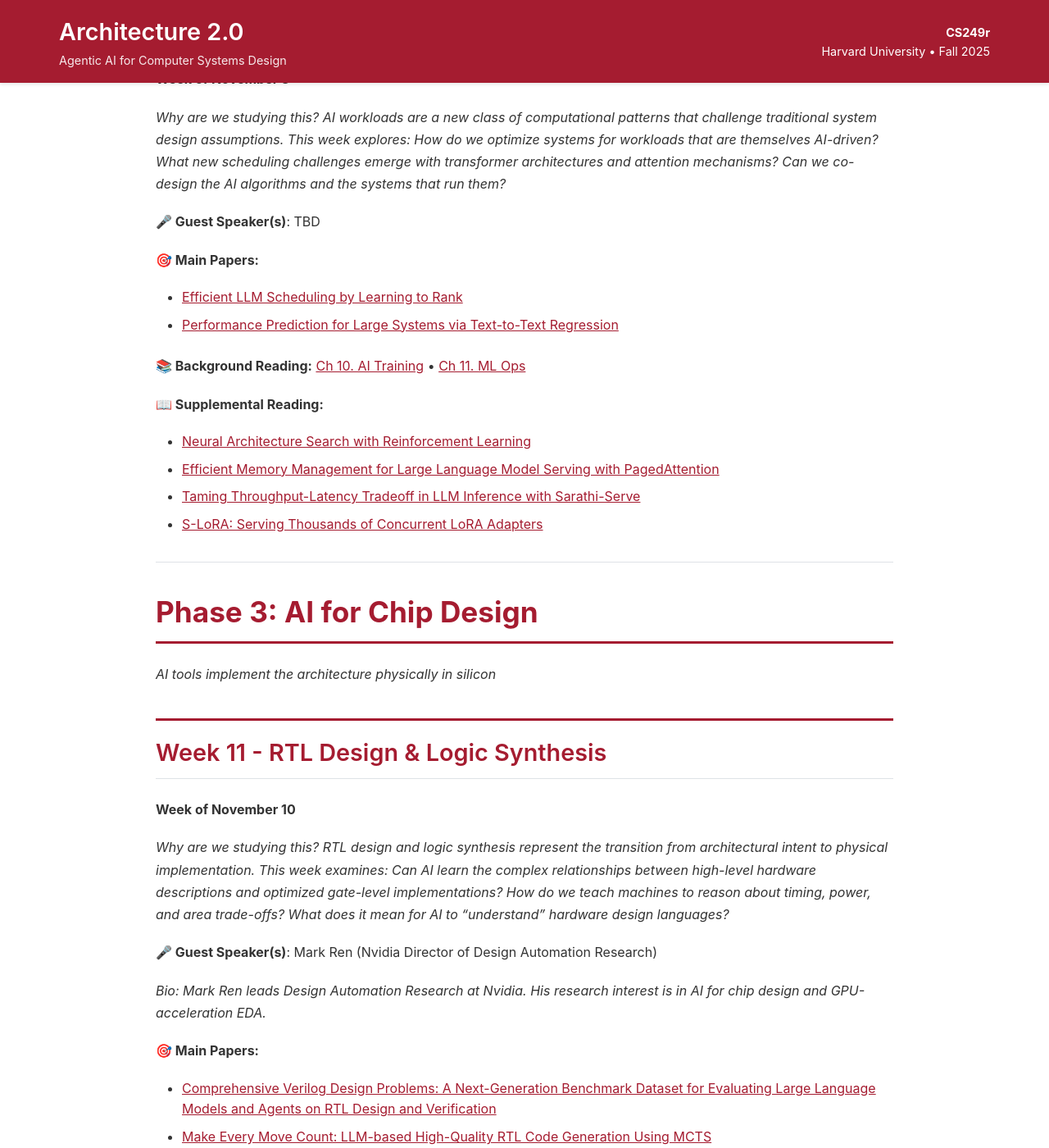
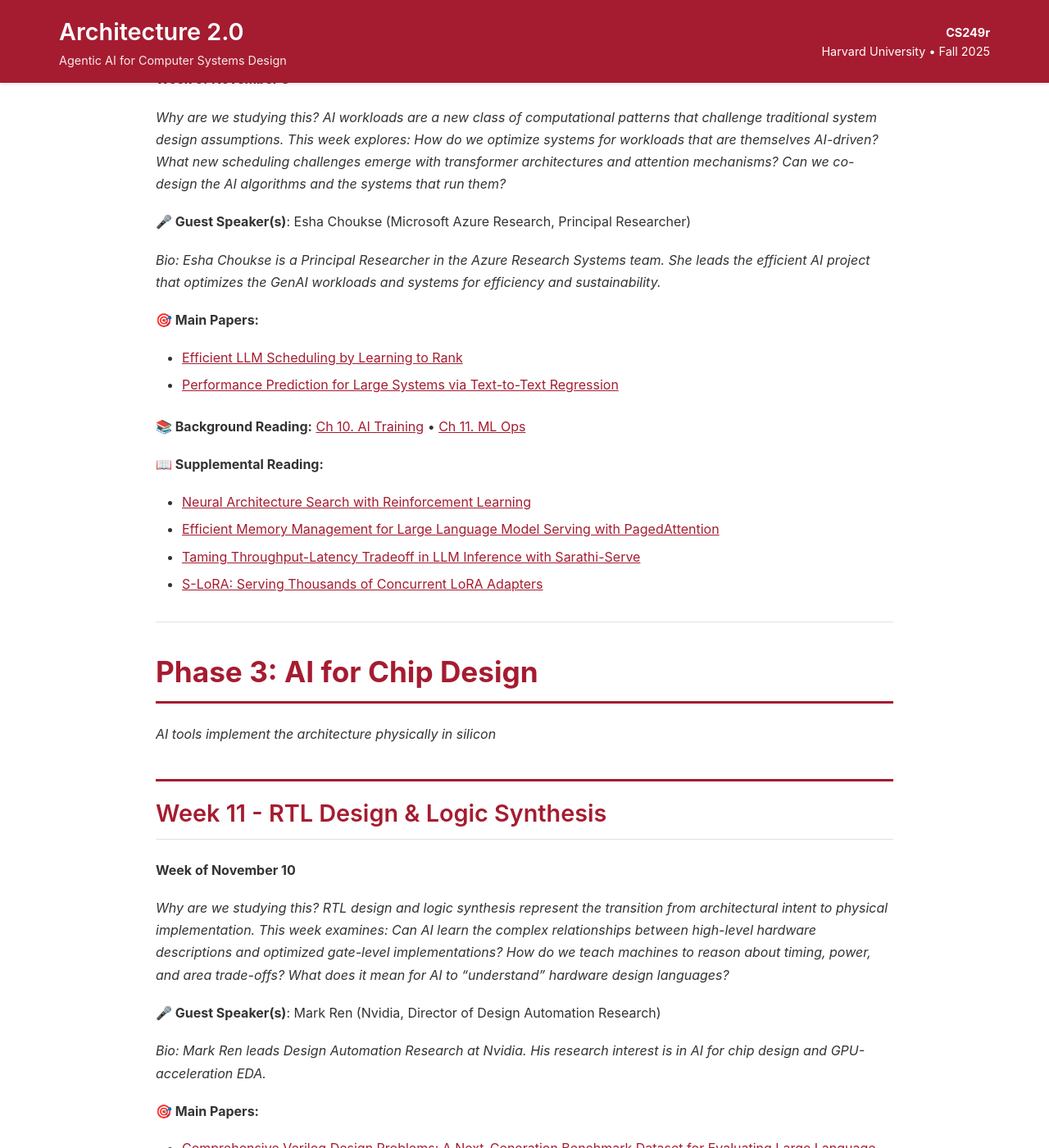
Before and after one commit to harvard-edge/cs249r_fall2025, a Jekyll site: the page built from course/schedule.md, in a window 1280 px wide and 1400 px high, scrolled down 9052 px. Shown: the whole window at 82% size. Built offline with Jekyll 4.4.1, drawn with Linux system fonts in a browser that asks for light colours; our own code applies the rules of GitHub Pages for plain Markdown files; some of the changed text lies outside the part shown.

Commit message:
update guest speakers

```diff
--- a/course/schedule.md
+++ b/course/schedule.md
@@ -90,7 +90,7 @@
 
 *Why are we studying this? Code generation is the most accessible entry point for AI in systems - it's where LLMs have shown dramatic success, but also where we can clearly see the gap between "impressive demos" and "production-ready tools." This week examines: How do we evaluate whether AI can actually replace human programmers? What does it mean for code to be "correct" vs. "optimal"? How do we move from toy problems to real software engineering workflows?*
 
-**🎤 Guest Speaker(s)**: Ofir Press (Princeton Postdoc)
+**🎤 Guest Speaker(s)**: Ofir Press (Princeton, Postdoc)
 
 *Bio: Ofir Press is a Princeton postdoctoral researcher focused on large language models for code and evaluation, and is a creator of SWE-bench and SWE-agent.*
 
@@ -111,7 +111,7 @@
 
 *Why are we studying this? Moving beyond correctness to performance requires understanding both algorithmic complexity and system behavior. This week explores: Can AI learn the subtle performance optimizations that expert programmers use? How do we teach machines to reason about cache behavior, instruction-level parallelism, and memory access patterns? What's the difference between micro-optimizations and architectural improvements?*
 
-**🎤 Guest Speaker(s)**: Amir Yazdanbaksh (Google DeepMind Research Scientist)
+**🎤 Guest Speaker(s)**: Amir Yazdanbaksh (Google DeepMind, Research Scientist)
 
 *Bio: Amir Yazdanbaksh is a research scientist at Google DeepMind working at the intersection of intelligent systems and computer architecture, with a focus on designing abstractions that enable AI-driven systems.*
 
@@ -133,7 +133,7 @@
 
 *Why are we studying this? GPU kernel optimization sits at the intersection of domain expertise and automated optimization - a space too complex for pure heuristics but requiring deep hardware understanding. This week explores: Can AI learn hardware-specific optimization strategies that human experts use? How do we benchmark AI systems against decades of hand-tuned libraries? What happens when the optimization space is so large that even experts disagree on "optimal" solutions?*
 
-**🎤 Guest Speaker(s)**: Sasha Rush (Cursor Researcher)
+**🎤 Guest Speaker(s)**: Sasha Rush (Cursor, Researcher)
 
 *Bio: Sasha Rush is a researcher at Cursor and Associate Professor at Cornell Tech working on building and improving language models, especially for code optimization*
 
@@ -154,7 +154,7 @@
 
 *Why are we studying this? Distributed systems are the culmination of software engineering challenges - where code generation, performance optimization, and parallel programming must work together at scale. This week examines: How do we optimize systems where the bottleneck might be network latency, not computation? Can AI learn to co-design algorithms and system architecture? What does "optimal" mean when dealing with failures, load balancing, and resource contention?*
 
-**🎤 Guest Speaker(s)**: Martin Maas (Google DeepMind Staff Research Scientist)
+**🎤 Guest Speaker(s)**: Martin Maas (Google DeepMind, Staff Research Scientist)
 
 *Bio: Martin Maas is a Staff Research Scientist at Google DeepMind working on leveraging machine learning to improve runtime systems, operating systems and computer architecture*
 
@@ -181,7 +181,7 @@
 
 *Why are we studying this? Performance prediction and design space exploration are fundamental to AI-driven architecture design. This week bridges performance modeling with systematic design space navigation. Key questions: How do we model complex interactions between architectural components? Can AI systematically explore spaces too large for human analysis? How do we predict performance across different workloads and design points? What architectural insights can emerge from data that human designers might miss?*
 
-**🎤 Guest Speaker(s)**: Suvinay Subramanian (Google DeepMind Staff Software Engineer)
+**🎤 Guest Speaker(s)**: Suvinay Subramanian (Google DeepMind, Staff Software Engineer)
 
 *Bio: Suvinay Subramanian is a Staff Software at Google working on designing and optimizing the performance of specialized hardware-accelerator systems (TPUs) for AI (LLMs, Recommendation Models)*
 
@@ -205,7 +205,7 @@
 
 *Why are we studying this? Accelerator design is the ultimate co-design challenge - optimizing both the hardware architecture and the mapping of computations onto that hardware. This week explores: How do we jointly optimize dataflow, memory hierarchy, and compute units? Can AI learn the complex trade-offs between energy, performance, and area? What happens when the target workload is itself changing rapidly (like evolving DNN architectures)?*
 
-**🎤 Guest Speaker(s)**: Jenny Huang (Nvidia Research Scientist)
+**🎤 Guest Speaker(s)**: Jenny Huang (Nvidia, Research Scientist)
 
 *Bio: Jenny Huang is a research scientist at Nvidia working on GPU architecture with the computer architecture research group. Her research focuses on accelerated computing and the co-optimization of algorithm, hardware, and mappings.*
 
@@ -228,7 +228,7 @@
 
 *Why are we studying this? Memory hierarchy design is where the theoretical meets the practical - where algorithmic access patterns meet physical constraints of latency, bandwidth, and energy. This week examines: Can AI learn to predict and optimize for complex memory access patterns? How do we design memory systems for workloads we can't fully characterize? What's the relationship between data structure design and memory hierarchy optimization?*
 
-**🎤 Guest Speaker(s)**: Milad Hashemi (Google Research Scientist)
+**🎤 Guest Speaker(s)**: Milad Hashemi (Google, Research Scientist)
 
 *Bio: Milad Hashemi is a research scientist at Google working on the ML, Systems, and Cloud AI team.*
 
@@ -250,7 +250,9 @@
 
 *Why are we studying this? AI workloads are a new class of computational patterns that challenge traditional system design assumptions. This week explores: How do we optimize systems for workloads that are themselves AI-driven? What new scheduling challenges emerge with transformer architectures and attention mechanisms? Can we co-design the AI algorithms and the systems that run them?*
 
-**🎤 Guest Speaker(s)**: TBD
+**🎤 Guest Speaker(s)**: Esha Choukse (Microsoft Azure Research, Principal Researcher)
+
+*Bio: Esha Choukse is a Principal Researcher in the Azure Research Systems team. She leads the efficient AI project that optimizes the GenAI workloads and systems for efficiency and sustainability.*
 
 **🎯 Main Papers:**
 - [Efficient LLM Scheduling by Learning to Rank](https://arxiv.org/pdf/2408.15792.pdf)
@@ -274,7 +276,7 @@
 
 *Why are we studying this? RTL design and logic synthesis represent the transition from architectural intent to physical implementation. This week examines: Can AI learn the complex relationships between high-level hardware descriptions and optimized gate-level implementations? How do we teach machines to reason about timing, power, and area trade-offs? What does it mean for AI to "understand" hardware design languages?*
 
-**🎤 Guest Speaker(s)**: Mark Ren (Nvidia Director of Design Automation Research)
+**🎤 Guest Speaker(s)**: Mark Ren (Nvidia, Director of Design Automation Research)
 
 *Bio: Mark Ren leads Design Automation Research at Nvidia. His research interest is in AI for chip design and GPU-acceleration EDA.*
 
@@ -298,7 +300,7 @@
 
 *Why are we studying this? Physical design is the final translation from logical design to manufacturable silicon. This week explores: Can AI learn the complex geometric and electrical constraints of chip layout? How do we optimize for objectives that span multiple scales - from transistor placement to global routing? What happens when AI systems must reason about manufacturing variability and yield?*
 
-**🎤 Guest Speaker(s)**: Richard Ho (OpenAI Head of Hardware)
+**🎤 Guest Speaker(s)**: Richard Ho (OpenAI, Head of Hardware)
 
 *Bio: Richard Ho is Head of Hardware at OpenAI working to co-optimize ML models and the massive compute hardware they run on.*
 
@@ -318,7 +320,7 @@
 
 *Why are we studying this? Verification is the ultimate test of whether AI-designed systems actually work. This week examines: How do we verify systems that are too complex for traditional formal methods? Can AI help generate better test cases and assertions? What does it mean to "trust" an AI-designed chip? How do we close the loop from verification results back to design optimization?*
 
-**🎤 Guest Speaker(s)**: Kartik Hegde (ChipStack Co-Founder)
+**🎤 Guest Speaker(s)**: Kartik Hegde (ChipStack, Co-Founder)
 
 *Bio: Kartik Hegde is the co-founder of ChipStack, focusing on AI-assisted chip design and verification workflows that accelerate silicon development.*
 
```
